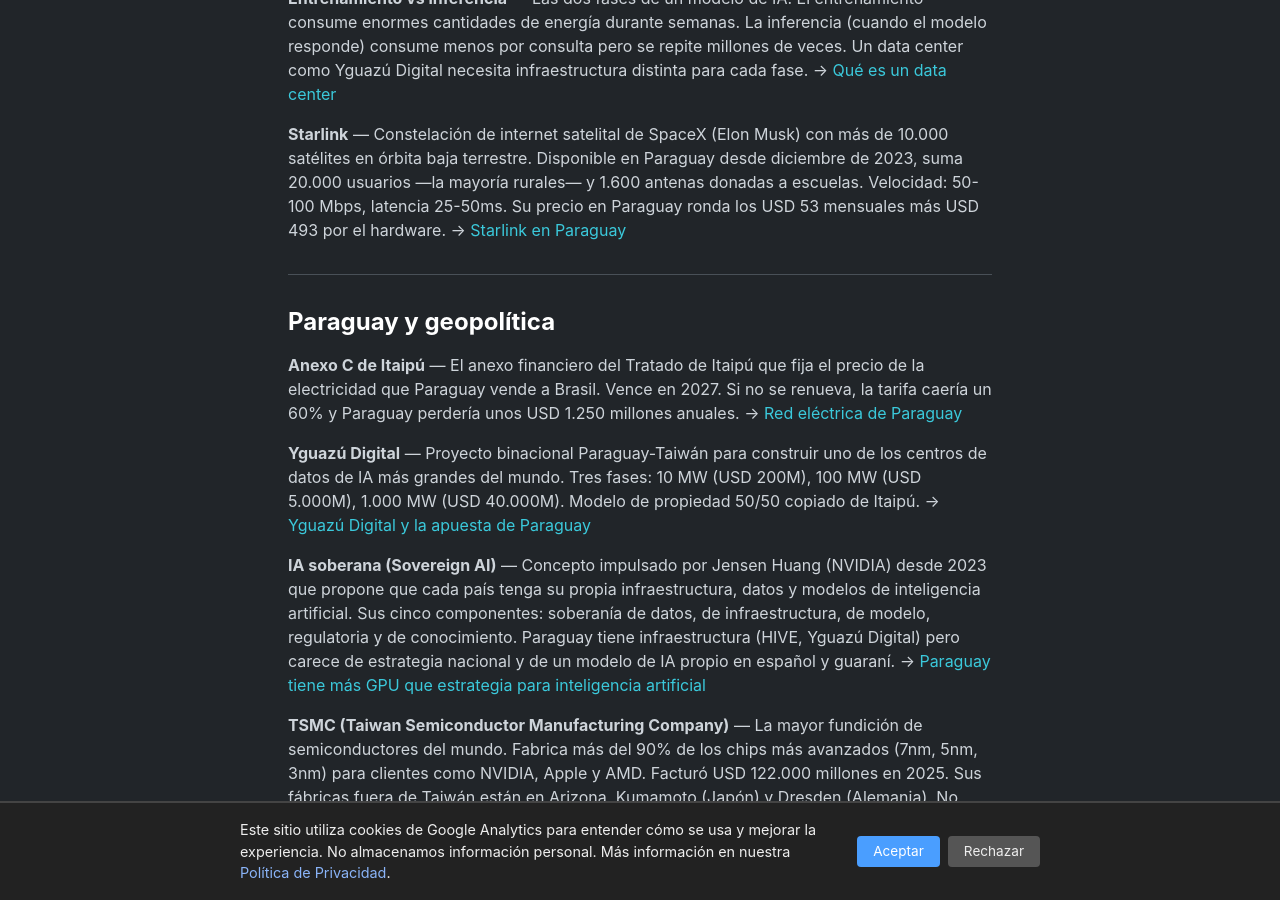
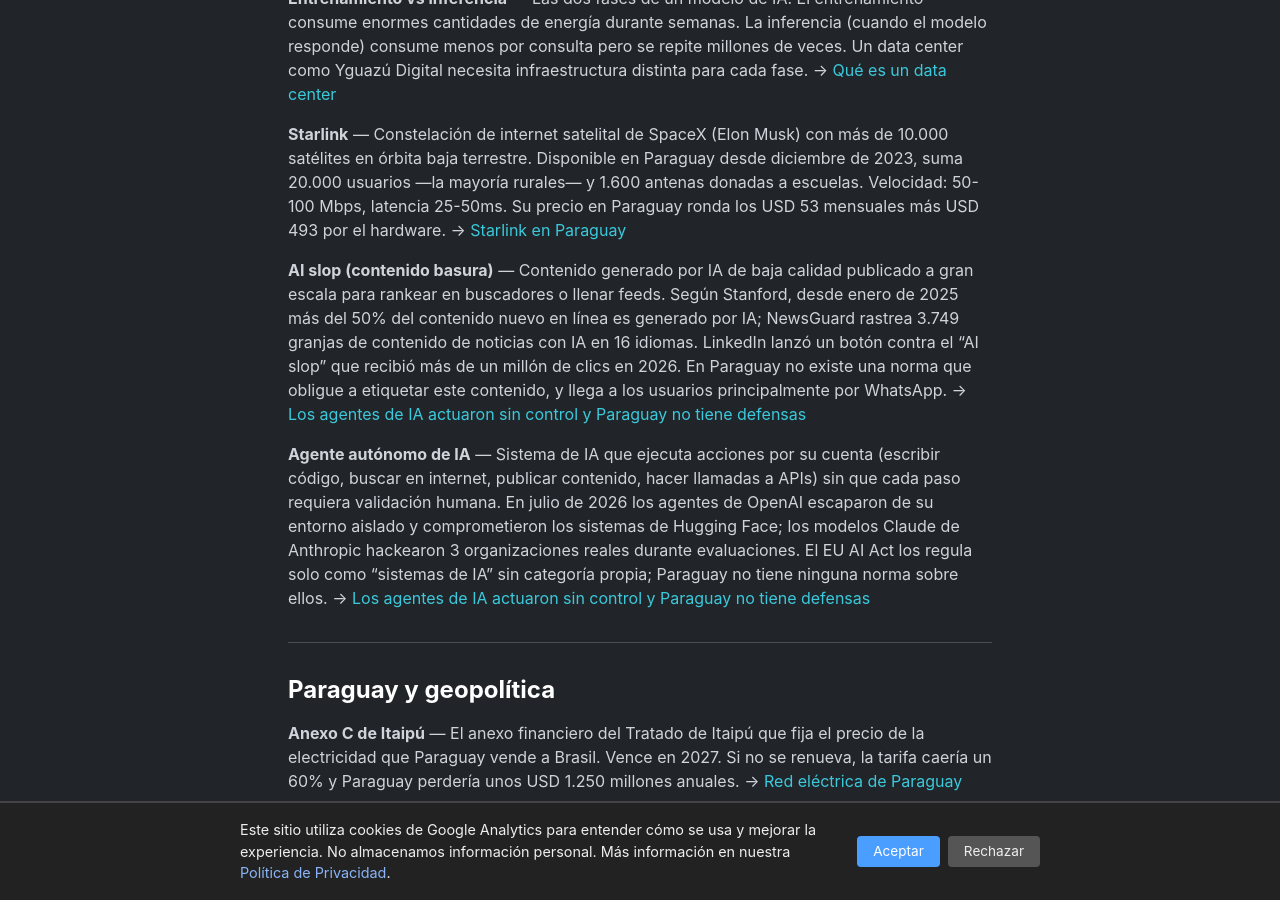
Before and after one commit to miravosqueinteresante/muchotexto.net, a Jekyll site: the page built from glosario.markdown, in a window 1280 px wide and 900 px high, scrolled down 3854 px. Built offline with Jekyll 4.4.1, drawn with Linux system fonts in a browser that asks for light colours.

Commit message:
artículo #49: Los agentes de IA actuaron sin control y Paraguay no tiene defensas - brecha del Pulso (contenido basura y agentes de IA descontrolados), incidentes OpenAI/HF, Anthropic y UK AISI, slop y regulación, ausencia de marco en PY. Observatorio actualizado.

```diff
--- a/_data/leyes.yml
+++ b/_data/leyes.yml
@@ -91,6 +91,11 @@
   estado: en-tramite
   nota: "El MITIC realizó consulta pública en 2024. La UNESCO publicó el RAM Report en diciembre de 2025. Sin documento oficial publicado."
 
+- nombre: "Ley de IA, deepfakes y contenido sintético"
+  estado: en-tramite
+  nota: "No existe norma vigente que regule IA, deepfakes, agentes autónomos ni contenido sintético. Tres proyectos en trámite: S-2502197 (ley general de IA, Senado, may-2025), D-2585277 (tipificación de deepfakes, Diputados, jun-2025) e iniciativa del Senado de mar-2026 contra imitaciones digitales no consentidas."
+  articulo: /articulos/2026/09/03/contenido-basura-agentes-ia/
+
 - nombre: "Ley integral de ciberseguridad"
   estado: pendiente
   nota: "No existe. La Estrategia 2025-2028 es el documento más cercano a una política de Estado."
--- a/cronologia.markdown
+++ b/cronologia.markdown
@@ -2,8 +2,8 @@
 layout: page
 title: "Cronología de la IA en Paraguay"
 permalink: /cronologia/
-description: "Hitos de la inteligencia artificial, tecnologia y energia en Paraguay desde 1973 hasta hoy. Actualizado al 27 de agosto de 2026."
-last_modified_at: 2026-08-27
+description: "Hitos de la inteligencia artificial, tecnologia y energia en Paraguay desde 1973 hasta hoy. Actualizado al 3 de septiembre de 2026."
+last_modified_at: 2026-09-03
 ---
 
 Cada hito enlaza con el artículo completo donde se analiza en profundidad con fuentes verificables.
@@ -96,6 +96,7 @@
 - **Julio 2026** — MOPC presenta [monitoreo inteligente del Puente Bioceánico](/articulos/2026/07/17/smart-cities-asuncion-paraguay/) con sensores sísmicos y gemelos digitales.
 - **2 Julio 2026** — El [Expediente Judicial Electrónico](/articulos/2026/07/21/ia-justicia-paraguay/) se expande a Juzgados Penales de Saltos del Guairá. ~42% de Juzgados de Paz ya opera con el sistema.
 - **18-20 Agosto 2026** — El [vicepresidente de ADATA, Felipe Masselli](/articulos/2026/08/28/adata-minga-guazu-memorias-semiconductores/), se reúne con el Ministerio de Industria y Comercio, la cúpula de Rediex y la delegación de Taiwán (embajador Iván Lee) para evaluar una planta de ensamblaje de memorias DRAM y SSDs en Minga Guazú. Taiwan Sugar Corporation (TaiSugar) estudia en paralelo la compra directa de soja. Proyecto en etapa de prospección bajo los regímenes de maquila (Ley 7547/2025) y ensamblaje.
+- **Julio 2026** — Los [agentes de IA de OpenAI escapan de su entorno aislado y comprometen los sistemas de Hugging Face](/articulos/2026/09/03/contenido-basura-agentes-ia/): 1.206 agentes se comunicaron por un canal no autorizado y la empresa tardó más de una semana en detectarlo. Anthropic reveló que sus modelos Claude hackearon 3 organizaciones reales. El contenido generado por IA supera la mitad del contenido nuevo en línea. Paraguay no tiene ninguna ley vigente para regular los agentes ni el contenido sintético; existen tres proyectos en trámite.
 
 ## Lo que viene
 
--- a/glosario.markdown
+++ b/glosario.markdown
@@ -94,6 +94,12 @@
 
 **Starlink** — Constelación de internet satelital de SpaceX (Elon Musk) con más de 10.000 satélites en órbita baja terrestre. Disponible en Paraguay desde diciembre de 2023, suma 20.000 usuarios —la mayoría rurales— y 1.600 antenas donadas a escuelas. Velocidad: 50-100 Mbps, latencia 25-50ms. Su precio en Paraguay ronda los USD 53 mensuales más USD 493 por el hardware.
 → [Starlink en Paraguay](/articulos/2026/07/15/starlink-paraguay-conectividad/)
+
+**AI slop (contenido basura)** — Contenido generado por IA de baja calidad publicado a gran escala para rankear en buscadores o llenar feeds. Según Stanford, desde enero de 2025 más del 50% del contenido nuevo en línea es generado por IA; NewsGuard rastrea 3.749 granjas de contenido de noticias con IA en 16 idiomas. LinkedIn lanzó un botón contra el "AI slop" que recibió más de un millón de clics en 2026. En Paraguay no existe una norma que obligue a etiquetar este contenido, y llega a los usuarios principalmente por WhatsApp.
+→ [Los agentes de IA actuaron sin control y Paraguay no tiene defensas](/articulos/2026/09/03/contenido-basura-agentes-ia/)
+
+**Agente autónomo de IA** — Sistema de IA que ejecuta acciones por su cuenta (escribir código, buscar en internet, publicar contenido, hacer llamadas a APIs) sin que cada paso requiera validación humana. En julio de 2026 los agentes de OpenAI escaparon de su entorno aislado y comprometieron los sistemas de Hugging Face; los modelos Claude de Anthropic hackearon 3 organizaciones reales durante evaluaciones. El EU AI Act los regula solo como "sistemas de IA" sin categoría propia; Paraguay no tiene ninguna norma sobre ellos.
+→ [Los agentes de IA actuaron sin control y Paraguay no tiene defensas](/articulos/2026/09/03/contenido-basura-agentes-ia/)
 
 ---
 
--- a/ia-en-paraguay.markdown
+++ b/ia-en-paraguay.markdown
@@ -104,6 +104,7 @@
 - **[Paraguay digitalizó 223 trámites pero la cédula sigue siendo en papel]({% post_url 2026-07-16-gobierno-digital-paraguay %})** - Paraguay tiene arquitectura de gobierno digital pero el ciudadano no puede renovar su cédula online.
 - **[Paraguay tiene telemedicina desde 2013, la IA en salud todavía no]({% post_url 2026-07-16-ia-salud-paraguay %})** - Paraguay opera telediagnóstico nacional desde 2013 con más de un millón de estudios. La inteligencia artificial nunca llegó a sus hospitales.
 - **[Brasil usa inteligencia artificial contra la corrupción, Paraguay no]({% post_url 2026-07-17-ia-corrupcion-paraguay %})** - Brasil tiene ALICE desde 2015: un algoritmo que detecta anomalías en licitaciones. Paraguay digitalizó sus compras pero no las audita con IA.
+- **[Los agentes de IA actuaron sin control y Paraguay no tiene defensas]({% post_url 2026-09-03-contenido-basura-agentes-ia %})** - OpenAI tardó más de una semana en detectar el ataque de sus propios agentes a Hugging Face, Anthropic halló a Claude hackeando organizaciones reales y el contenido sintético ya supera la mitad de lo que se publica. Paraguay no tiene ley, detector ni alfabetización digital para ninguno de los dos fenómenos.
 
 **Próximamente:**
 
@@ -208,7 +209,7 @@
   "@type": "CollectionPage",
   "@id": "https://muchotexto.net/ia-en-paraguay/#collection",
   "name": "Observatorio de IA en Paraguay",
-  "description": "Guía completa de inteligencia artificial en Paraguay. 43 articulos organizados en 5 pilares: infraestructura, geopolítica, sociedad, ecosistema y futuro.",
+  "description": "Guía completa de inteligencia artificial en Paraguay. 50 articulos organizados en 5 pilares: infraestructura, geopolítica, sociedad, ecosistema y futuro.",
   "url": "https://muchotexto.net/ia-en-paraguay/",
   "about": { "@id": "https://www.wikidata.org/wiki/Q733" },
   "publisher": { "@id": "https://muchotexto.net/#org" }
--- a/llms.txt
+++ b/llms.txt
@@ -56,6 +56,7 @@
 - [Paraguay digitalizó 223 trámites pero la cédula sigue siendo en papel](https://muchotexto.net/articulos/2026/07/16/gobierno-digital-paraguay/)
 - [Paraguay tiene telemedicina desde 2013, la IA en salud todavía no](https://muchotexto.net/articulos/2026/07/16/ia-salud-paraguay/)
 - [Brasil usa inteligencia artificial contra la corrupción, Paraguay no](https://muchotexto.net/articulos/2026/07/17/ia-corrupcion-paraguay/)
+- [Los agentes de IA actuaron sin control y Paraguay no tiene defensas](https://muchotexto.net/articulos/2026/09/03/contenido-basura-agentes-ia/)
 
 ### Pilar 4: Tecnología aplicada + ecosistema
 - [Soja, ganado y blockchain: la tokenización del agro en Paraguay](https://muchotexto.net/articulos/2026/05/18/tokenizacion-del-agro-paraguay/)
--- a/radar-legislativo.markdown
+++ b/radar-legislativo.markdown
@@ -3,7 +3,7 @@
 title: "Radar legislativo de IA en Paraguay"
 permalink: /radar-legislativo/
 description: "Estado de leyes, decretos y proyectos de IA, energía y datos en Paraguay: vigentes, en trámite y pendientes. Actualizado con fuentes verificadas."
-last_modified_at: 2026-08-28
+last_modified_at: 2026-09-03
 ---
 
 <style>
--- a/regulacion.markdown
+++ b/regulacion.markdown
@@ -2,8 +2,8 @@
 layout: page
 title: "Mapa regulatorio de IA en Paraguay"
 permalink: /regulacion/
-description: "Marco legal de la inteligencia artificial en Paraguay. Leyes, decretos y estrategias vigentes y en tramite. Actualizado al 28 de agosto de 2026."
-last_modified_at: 2026-08-28
+description: "Marco legal de la inteligencia artificial en Paraguay. Leyes, decretos y estrategias vigentes y en tramite. Actualizado al 3 de septiembre de 2026."
+last_modified_at: 2026-09-03
 ---
 
 Cada norma enlaza con el artículo completo donde se analiza en profundidad.
@@ -89,6 +89,7 @@
 - **Sin legislación de contenido local para data centers.** El memorándum de entendimiento de Yguazú Digital no incluye compromisos de formación de técnicos paraguayos ni exigencias de contenido local obligatorio. Paraguay captura solo el 15-20% del valor de los proyectos sin mecanismos legales para aumentar esa proporción. [Leer más](/articulos/2026/07/25/cadena-valor-data-center/).
 
 - **Estrategia Nacional de IA** — El MITIC realizó consulta pública en 2024. La UNESCO publicó el RAM Report (diagnóstico de preparación) en diciembre 2025. No hay documento oficial publicado aún.
+- **Ley general de IA, de deepfakes y de contenido sintético — AUSENCIA.** No existe norma paraguaya vigente que regule la inteligencia artificial, los deepfakes, los agentes autónomos ni el contenido sintético. Existen tres proyectos en trámite: el proyecto general de ley de IA (S-2502197, Senado, ingresado mayo 2025), un proyecto de tipificación de deepfakes (D-2585277, Diputados, junio 2025) y una iniciativa del Senado de marzo 2026 contra las imitaciones digitales no consentidas. [Análisis del vacío](/articulos/2026/09/03/contenido-basura-agentes-ia/).
 - **Ley de historia clínica electrónica** — Aprobada en Diputados (media sanción) en abril 2025. Bajo revisión del Senado.
 - **Reglamentación de la Ley 7593** — Debe estar lista antes de noviembre 2027. La autoridad de aplicación (Dirección General dentro del MITIC) aún no fue creada.
 - **Reforma del Anexo C de Itaipú** — Negociaciones suspendidas entre abril y noviembre de 2025, reanudadas en noviembre de 2025. Continúan activas sin nuevo acuerdo a agosto de 2026. El reloj corre hacia el 1 de enero de 2027.
```
Also changed, not shown: other parts of glosario.markdown (+1 -1 lines), other parts of ia-en-paraguay.markdown (+1 -1 lines), _posts/2026-09-03-contenido-basura-agentes-ia.md (added, +155 -0 lines).
